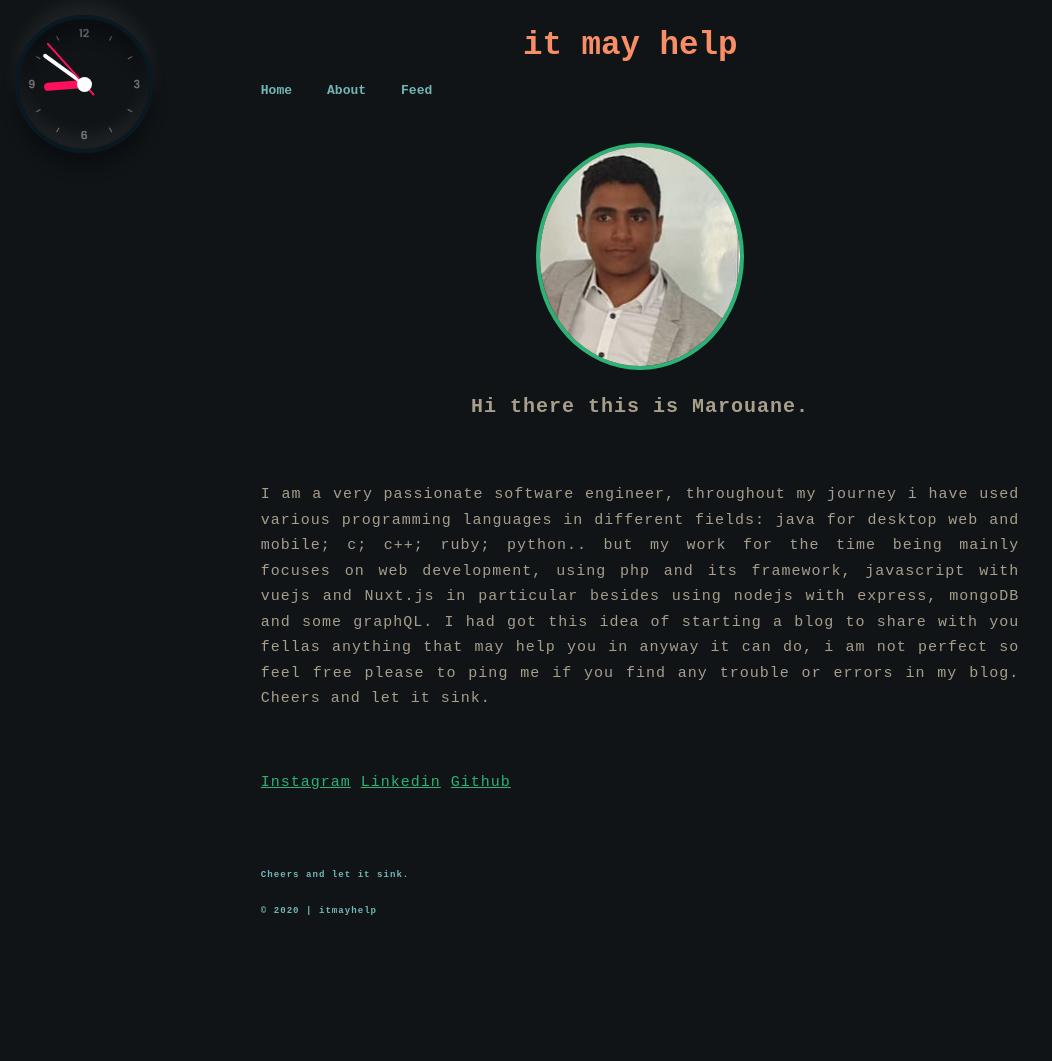
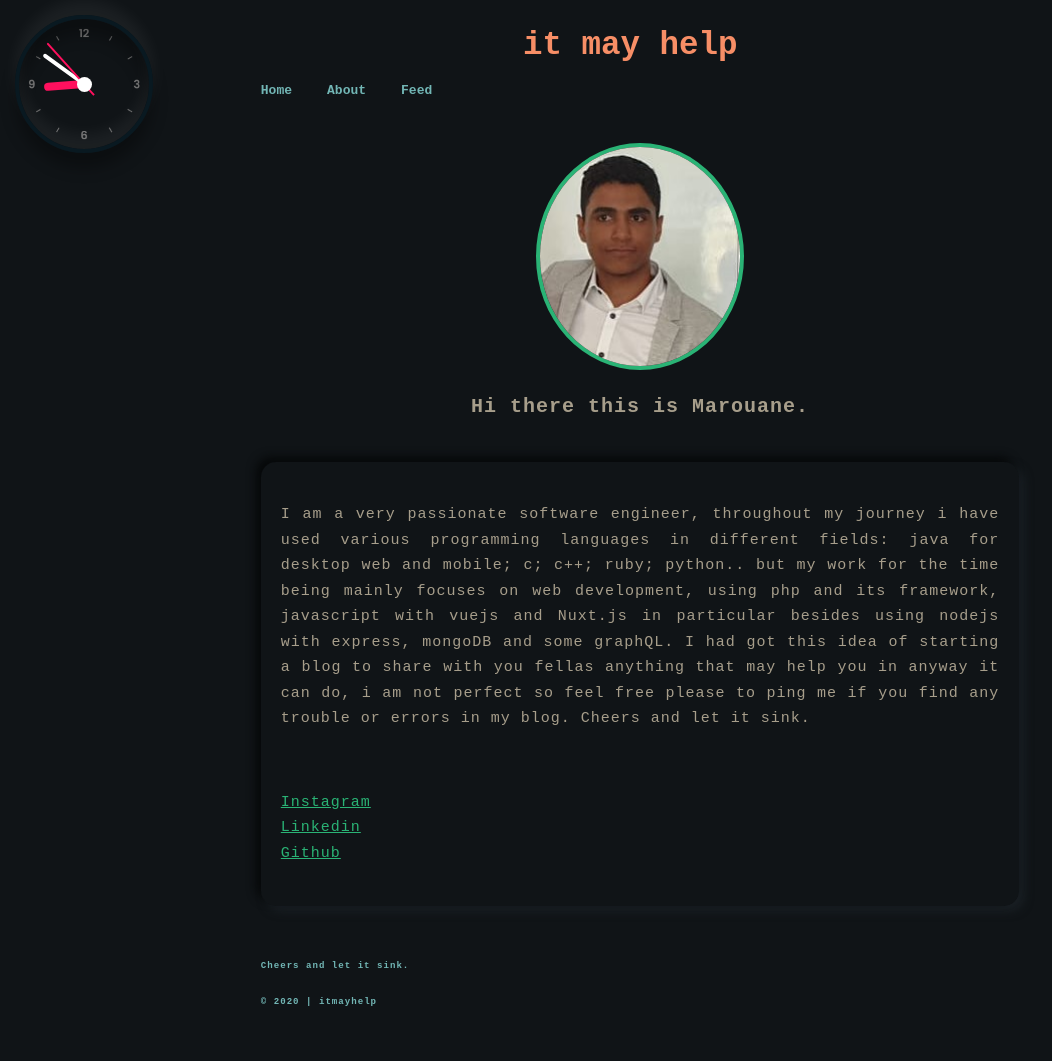
Before and after one commit to XanXus96/xanxus96.github.io, a Jekyll site: the page built from about.md, in a window 1280 px wide. Shown: the whole page, without its empty margins (0-1052 px from the left). Built offline with Jekyll 4.4.1, drawn with Linux system fonts in a browser that asks for light colours; before the commit the page ends 970 px from its top, so only the background shows below that.

```diff
--- a/_layouts/about.html
+++ b/_layouts/about.html
@@ -40,7 +40,9 @@
           <img src="{{site.baseurl}}{{page.profile_pic}}" alt="{{page.profile_pic_alt}}" />
           <p>{{page.short_bio}}</p>
         </div>
-        {{content}}
+        <div class="contentDiv">
+          {{content}}
+        </div>
       </main>
 
       <!-- footer -->
--- a/_layouts/post.html
+++ b/_layouts/post.html
@@ -31,12 +31,14 @@
         <p class="title">
           {{page.title}} <span class="meta">Written By {{page.author}}</span>
         </p>
+        <div class="contentDiv">
           <a class="tooltip" href="#"
             >hover here for no reason please<span class="classic"
               >{{page.hover}}</span
             ></a
           >
           {{content}}
+        </div>
       </main>
 
       <!-- footer -->
--- a/assets/css/custom.css
+++ b/assets/css/custom.css
@@ -121,9 +121,7 @@
 	}
 }
 
-
 .tooltip {
-	border-bottom: 1px dotted #000000; color: #000000; outline: none;
 	cursor: pointer; text-decoration: none;
 	position: relative;
 }
@@ -156,7 +154,18 @@
 .info { background: #9FDAEE; border: 1px solid #2BB0D7;	}
 .warning { background: #FFFFAA; border: 1px solid #FFAD33; }
 
+.title {
+	border-radius: 15px;
+}
 
+.contentDiv {
+	display: grid;
+	grid-gap: 1.4rem;
+	line-height: 1.5rem;
+	padding: 20px 20px;
+	border-radius: 15px;
+	box-shadow: -5px -5px 10px #060809, 5px 5px 10px #1a2025;
+}
 /* footer */
 
 footer {
```
Also changed, not shown: about.md (line endings or trailing spaces). Lines whose indentation alone changed are shown as unchanged.
